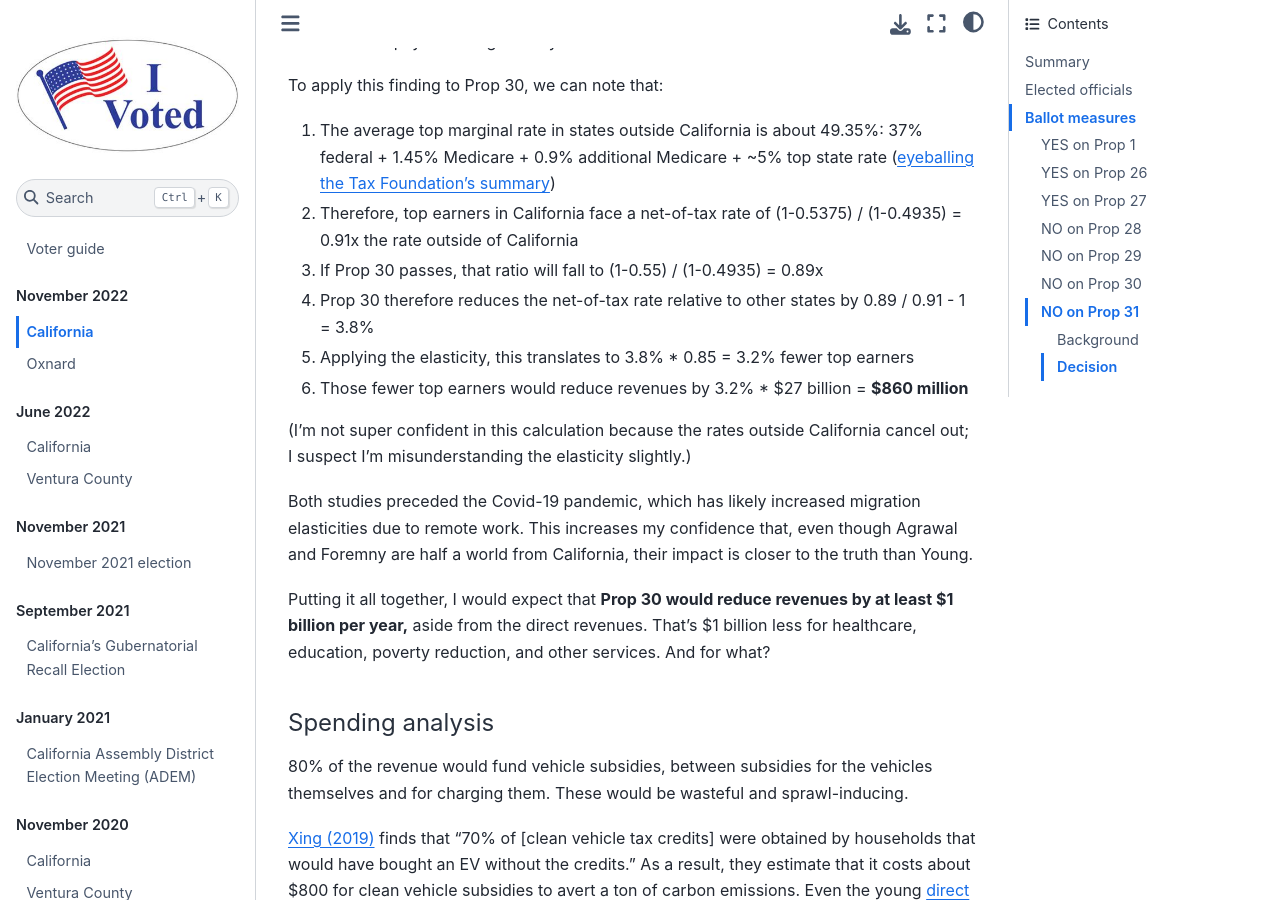
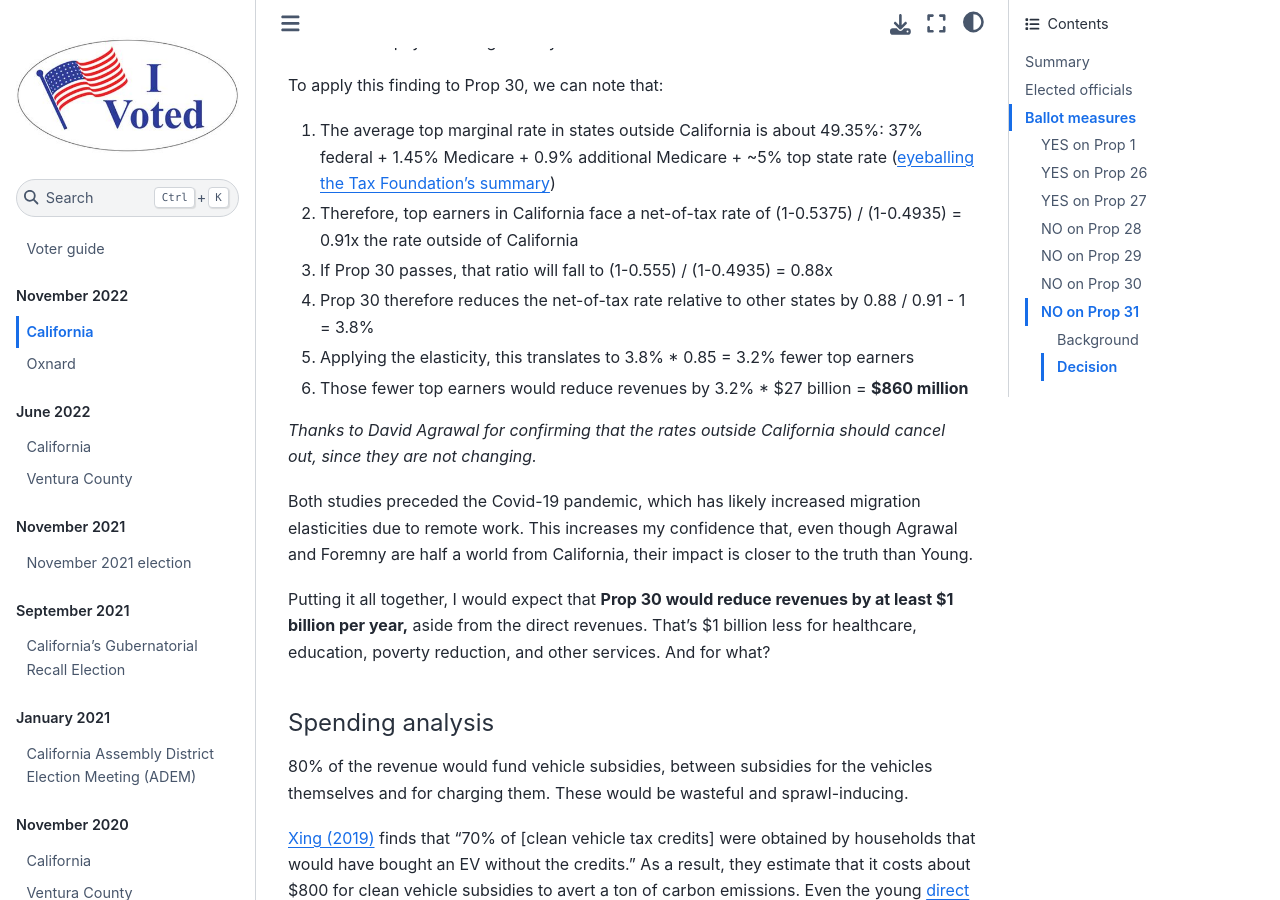
Before and after one commit to MaxGhenis/vote, a Jupyter Book: the page built from docs/2022/11/california.md, in a window 1280 px wide and 900 px high, scrolled down 13764 px. Built offline with Jupyter Book 1.0.4 settings and Sphinx 7.4.7 and the Sphinx Book theme 1.1.4, drawn with Linux system fonts in a browser that asks for light colours.

Commit message:
Fix calculation and confirm

```diff
--- a/docs/2022/11/california.md
+++ b/docs/2022/11/california.md
@@ -365,12 +365,12 @@ That is (if I understand correctly), a 10% increase in Region A's net-of-tax wag
 To apply this finding to Prop 30, we can note that:
 1. The average top marginal rate in states outside California is about 49.35%: 37% federal + 1.45% Medicare + 0.9% additional Medicare + ~5% top state rate ([eyeballing the Tax Foundation's summary](https://taxfoundation.org/publications/state-individual-income-tax-rates-and-brackets/))
 1. Therefore, top earners in California face a net-of-tax rate of (1-0.5375) / (1-0.4935) = 0.91x the rate outside of California
-1. If Prop 30 passes, that ratio will fall to (1-0.55) / (1-0.4935) = 0.89x
-1. Prop 30 therefore reduces the net-of-tax rate relative to other states by 0.89 / 0.91 - 1 = 3.8%
+1. If Prop 30 passes, that ratio will fall to (1-0.555) / (1-0.4935) = 0.88x
+1. Prop 30 therefore reduces the net-of-tax rate relative to other states by 0.88 / 0.91 - 1 = 3.8%
 1. Applying the elasticity, this translates to 3.8% * 0.85 = 3.2% fewer top earners
 1. Those fewer top earners would reduce revenues by 3.2% * \$27 billion = **\$860 million**
 
-(I'm not super confident in this calculation because the rates outside California cancel out; I suspect I'm misunderstanding the elasticity slightly.)
+*Thanks to David Agrawal for confirming that the rates outside California should cancel out, since they are not changing.*
 
 Both studies preceded the Covid-19 pandemic, which has likely increased migration elasticities due to remote work.
 This increases my confidence that, even though Agrawal and Foremny are half a world from California, their impact is closer to the truth than Young.
```
